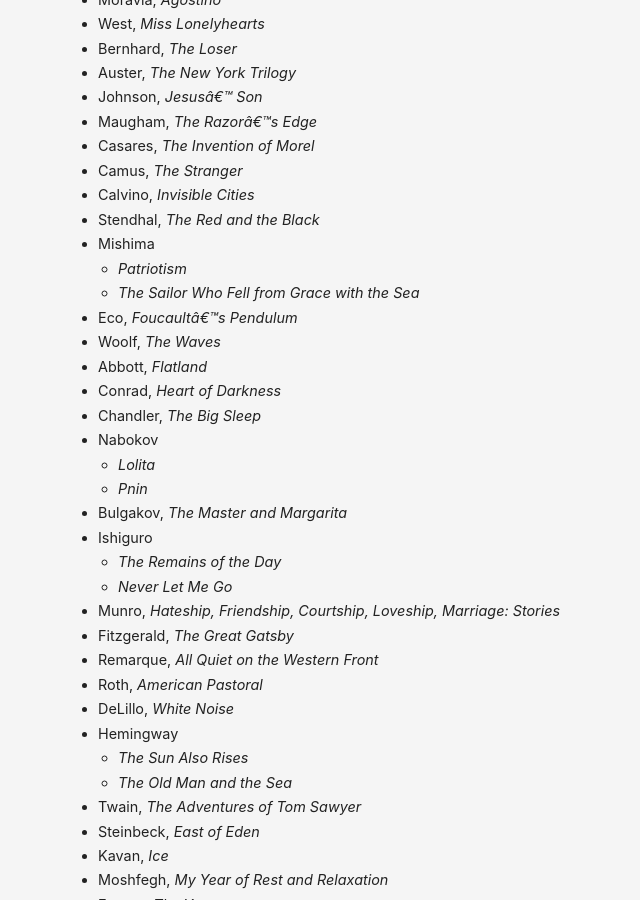
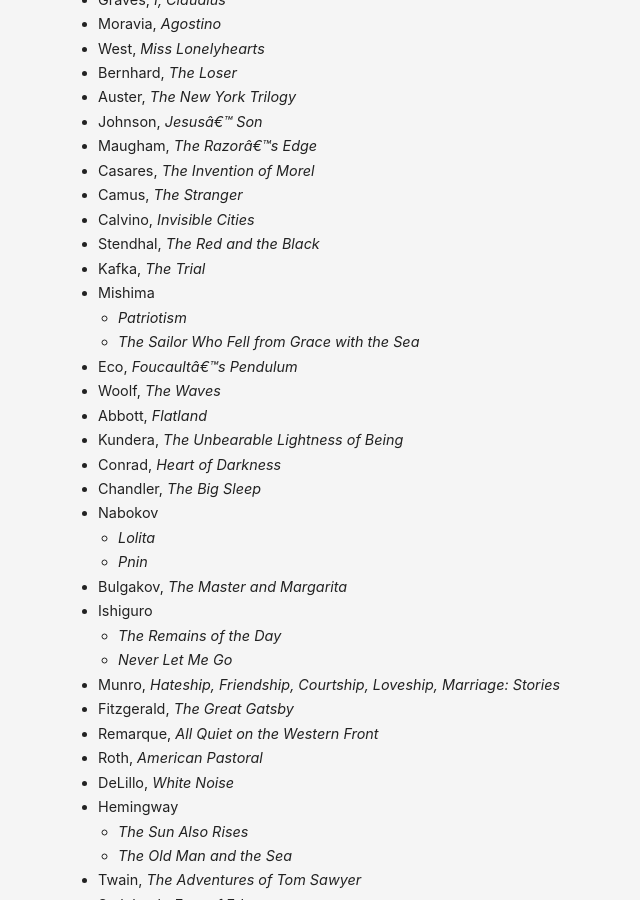
Before and after one commit to danschlz/danschulz.github.io, a Jekyll site: the page built from books.md, in a window 1280 px wide and 900 px high, scrolled down 4493 px. Shown: the whole window, without its empty margins (282-922 px from the left). Built offline with Jekyll 4.4.1, drawn with Linux system fonts in a browser that asks for light colours.

Commit message:
Update books.md

```diff
--- a/books.md
+++ b/books.md
@@ -187,12 +188,14 @@ Jump to:
 - Camus, _The Stranger_
 - Calvino, _Invisible Cities_
 - Stendhal, _The Red and the Black_
+- Kafka, _The Trial_
 - Mishima
   - _Patriotism_
   - _The Sailor Who Fell from Grace with the Sea_
 - Eco, _Foucault's Pendulum_
 - Woolf, _The Waves_
 - Abbott, _Flatland_
+- Kundera, _The Unbearable Lightness of Being_
 - Conrad, _Heart of Darkness_
 - Chandler, _The Big Sleep_
 - Nabokov
```
Also changed, not shown: other parts of books.md (+1 -0 lines).
